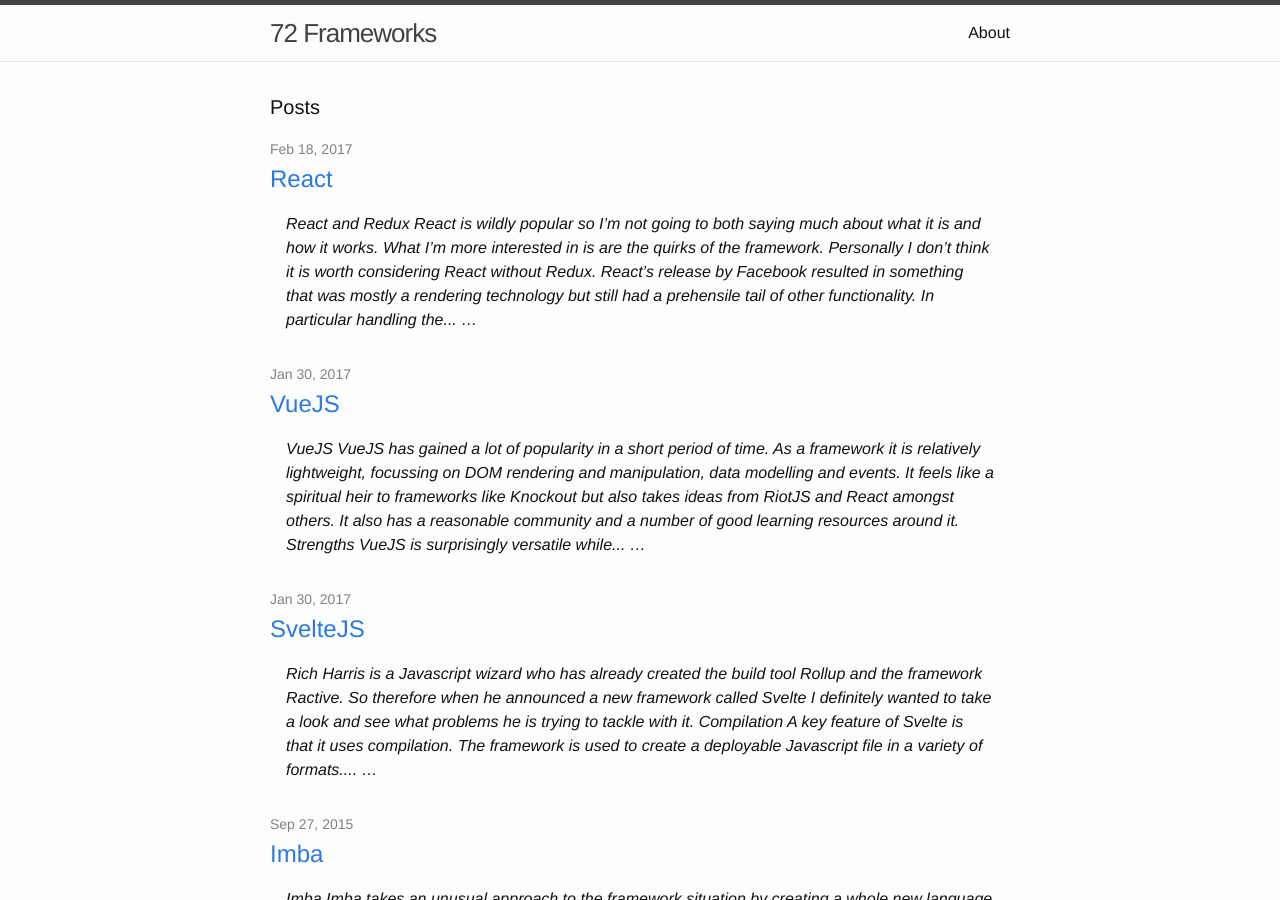
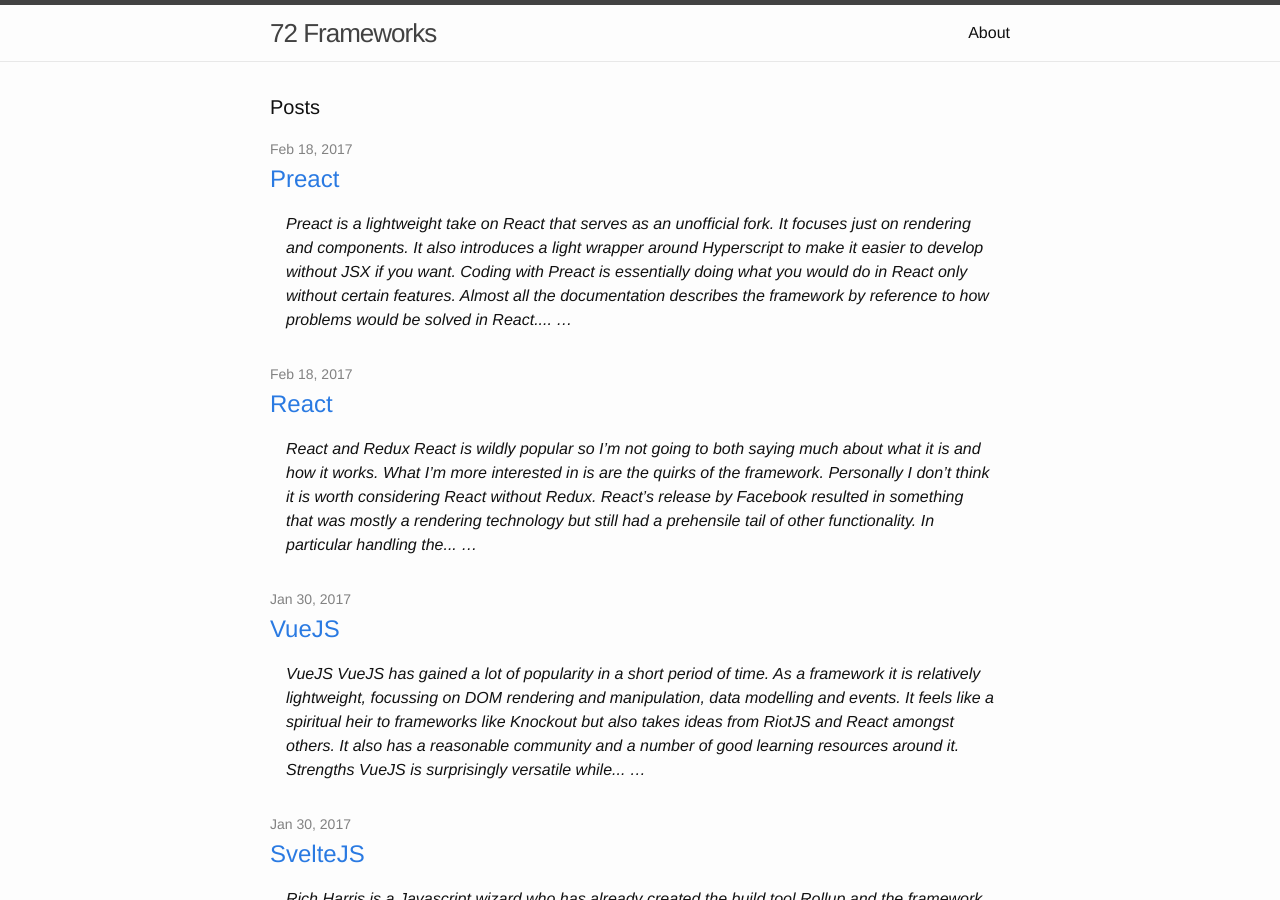
Before and after one commit to rrees/72-frameworks, a Jekyll site: the page built from index.html, in a window 1280 px wide and 900 px high. Built offline with Jekyll 4.4.1, drawn with Linux system fonts in a browser that asks for light colours.

Commit message:
Creates a Preact post

```diff
--- /dev/null
+++ b/_posts/2017-02-24-preact.md
@@ -0,0 +1,10 @@
+---
+title: Preact
+layout: post
+date: 2017-02-18
+categories: virtualdom domdiffing
+---
+
+[Preact](https://preactjs.com/) is a lightweight take on React that serves as an unofficial fork. It focuses just on rendering and components. It also introduces a light wrapper around [Hyperscript](https://github.com/hyperhype/hyperscript) to make it easier to develop without [JSX](https://facebook.github.io/react/docs/jsx-in-depth.html) if you want.
+
+Coding with Preact is essentially doing what you would do in React only without certain features. Almost all the documentation describes the framework by reference to how problems would be solved in React. That means the framework lacks a really good set of demos and tutorials in its own right.
```
Also changed, not shown: _posts/2017-02-18-reactjs.md (+1 -1 lines).
